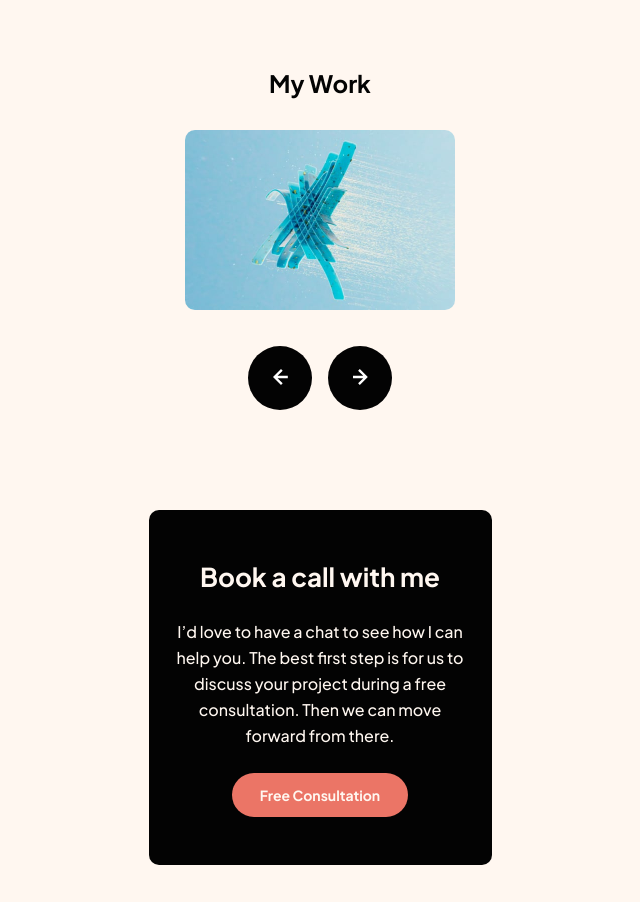
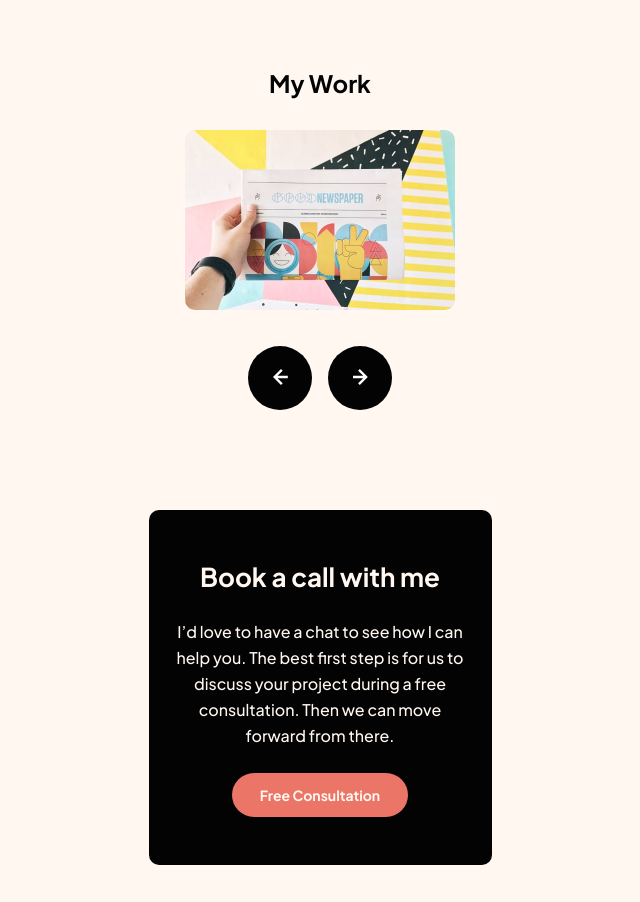
Before and after one commit to juancaorg/design-portfolio, a plain HTML site: page index.html in a window 1280 px wide. Shown: the part 2260-3162 px from the top of the page, without its empty margins (320-960 px from the left). Drawn offline with Linux system fonts and the light colour scheme.

Commit message:
fix(index): use image-slide-3.jpg as default in the slider

```diff
--- a/index.html
+++ b/index.html
@@ -63,7 +63,7 @@
     <section class="main__work">
       <h2 class="main__work--title">My Work</h2>
       <div class="main__work--slider">
-        <img src="./assets/image-slide-1.jpg" alt="" aria-hidden="true" />
+        <img src="./assets/image-slide-3.jpg" alt="" aria-hidden="true" />
       </div>
       <div class="main__work--buttons">
         <button class="main__work--left-button"><img src="./assets/icon-arrow-left.svg" alt=""
```
